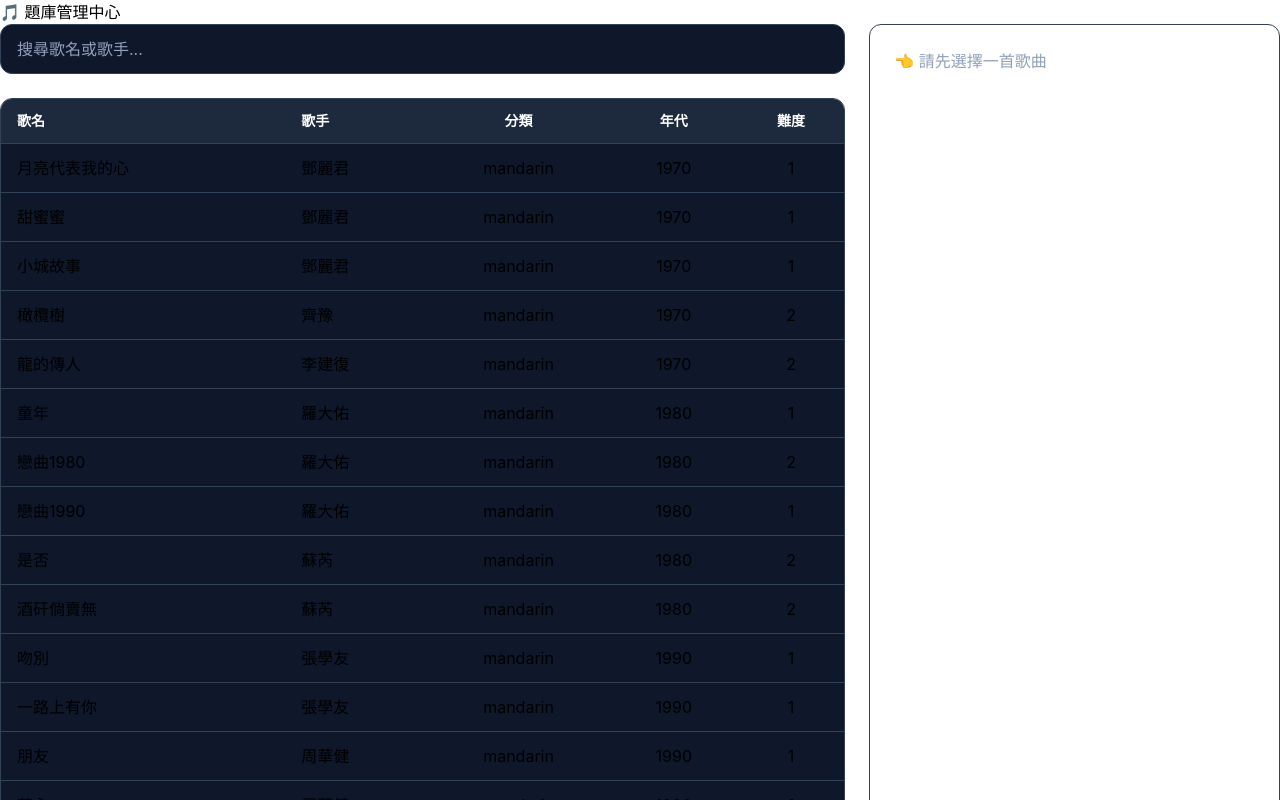
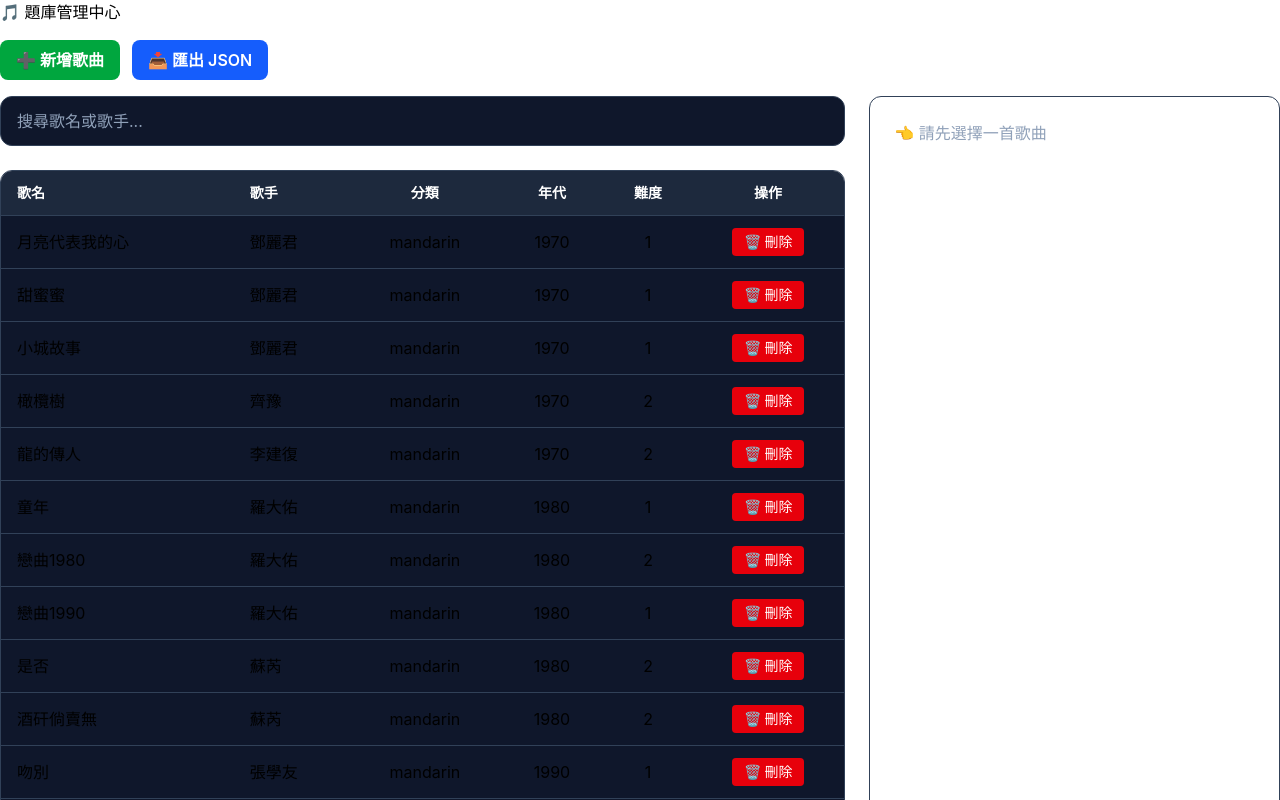
Before and after one commit to utalul/golden-song-king, a React (Vite) app: page /admin in a window 1280 px wide. Shown: the top 800 px of the page. Built offline with nearby package versions, Linux system fonts and the light colour scheme.

Commit message:
feat(admin): complete CRUD and export JSON

```diff
--- a/src/components/admin/SongTable.jsx
+++ b/src/components/admin/SongTable.jsx
@@ -2,7 +2,8 @@ export default function SongTable({
   songs,
   keyword = "",
   selectedSong,
-  onSelectSong
+  onSelectSong,
+  onDeleteSong
 }) {
 const filteredSongs = songs.filter((song) => {
   const text = `${song.songName}${song.artist}`.toLowerCase();
@@ -33,6 +34,10 @@ return (
             <th className="px-4 py-3 text-center text-sm font-semibold text-white">
               難度
             </th>
+
+<th className="px-4 py-3 text-center text-sm font-semibold text-white">
+  操作
+</th>
           </tr>
         </thead>
 
@@ -72,6 +77,19 @@ return (
       <td className="px-4 py-3 text-center">
         {song.difficulty}
       </td>
+
+<td className="px-4 py-3 text-center">
+  <button
+  className="rounded bg-red-600 px-3 py-1 text-sm text-white hover:bg-red-700"
+  onClick={(e) => {
+    e.stopPropagation();
+    onDeleteSong(song);
+  }}
+>
+  🗑 刪除
+</button>
+</td>
+
     </tr>
   ))}
 </tbody>
--- a/src/pages/Admin.jsx
+++ b/src/pages/Admin.jsx
@@ -4,6 +4,7 @@ import Button from "../components/ui/Button";
 import SearchBar from "../components/admin/SearchBar";
 import SongTable from "../components/admin/SongTable";
 import SongEditor from "../components/admin/SongEditor";
+import { exportSongs } from "../utils/exportSongs";
 
 export default function Admin() {
 
@@ -13,8 +14,30 @@ const [selectedSong, setSelectedSong] =
   useState(null);
 const [songs, setSongs] = useState(songsData);
 const handleSave = (updatedSong) => {
+
+  // 新增歌曲
+  if (updatedSong.isNew) {
+
+    const newSong = {
+      ...updatedSong,
+    };
+
+    delete newSong.isNew;
+
+    setSongs([
+      ...songs,
+      newSong,
+    ]);
+
+    setSelectedSong(newSong);
+
+    return;
+  }
+
+  // 編輯歌曲
   setSongs(
     songs.map((song) => {
+
       if (
         song.songName === selectedSong.songName &&
         song.artist === selectedSong.artist
@@ -27,13 +50,71 @@ const handleSave = (updatedSong) => {
   );
 
   setSelectedSong(updatedSong);
+
 };
-  return (
+
+const handleExport = () => {
+  exportSongs(songs);
+};
+
+const handleDelete = (songToDelete) => {
+
+  if (!confirm(`確定要刪除「${songToDelete.songName}」嗎？`)) {
+    return;
+  }
+
+  setSongs(
+    songs.filter(
+      (song) =>
+        !(
+          song.songName === songToDelete.songName &&
+          song.artist === songToDelete.artist
+        )
+    )
+  );
+
+  if (
+    selectedSong &&
+    selectedSong.songName === songToDelete.songName &&
+    selectedSong.artist === songToDelete.artist
+  ) {
+    setSelectedSong(null);
+  }
+};
+
+return (
     <div>
 
       <h1>
         🎵 題庫管理中心
       </h1>
+
+<div className="my-4 flex gap-3">
+
+  <button
+    className="rounded-lg bg-green-600 px-4 py-2 font-semibold text-white hover:bg-green-700"
+    onClick={() =>
+      setSelectedSong({
+        songName: "",
+        artist: "",
+        category: "mandarin",
+        decade: "2000",
+        difficulty: 1,
+        isNew: true,
+      })
+    }
+  >
+    ➕ 新增歌曲
+  </button>
+
+  <button
+    onClick={handleExport}
+    className="rounded-lg bg-blue-600 px-4 py-2 font-semibold text-white hover:bg-blue-700"
+  >
+    📥 匯出 JSON
+  </button>
+
+</div>
 
       <div className="grid grid-cols-1 lg:grid-cols-3 gap-6">
 
@@ -49,6 +130,7 @@ const handleSave = (updatedSong) => {
   keyword={keyword}
   selectedSong={selectedSong}
   onSelectSong={setSelectedSong}
+  onDeleteSong={handleDelete}
 />
 
   </div>
--- /dev/null
+++ b/src/utils/exportSongs.js
@@ -0,0 +1,18 @@
+export function exportSongs(songs) {
+  const json = JSON.stringify(songs, null, 2);
+
+  const blob = new Blob([json], {
+    type: "application/json",
+  });
+
+  const url = URL.createObjectURL(blob);
+
+  const link = document.createElement("a");
+
+  link.href = url;
+  link.download = "all.json";
+
+  link.click();
+
+  URL.revokeObjectURL(url);
+}
```
